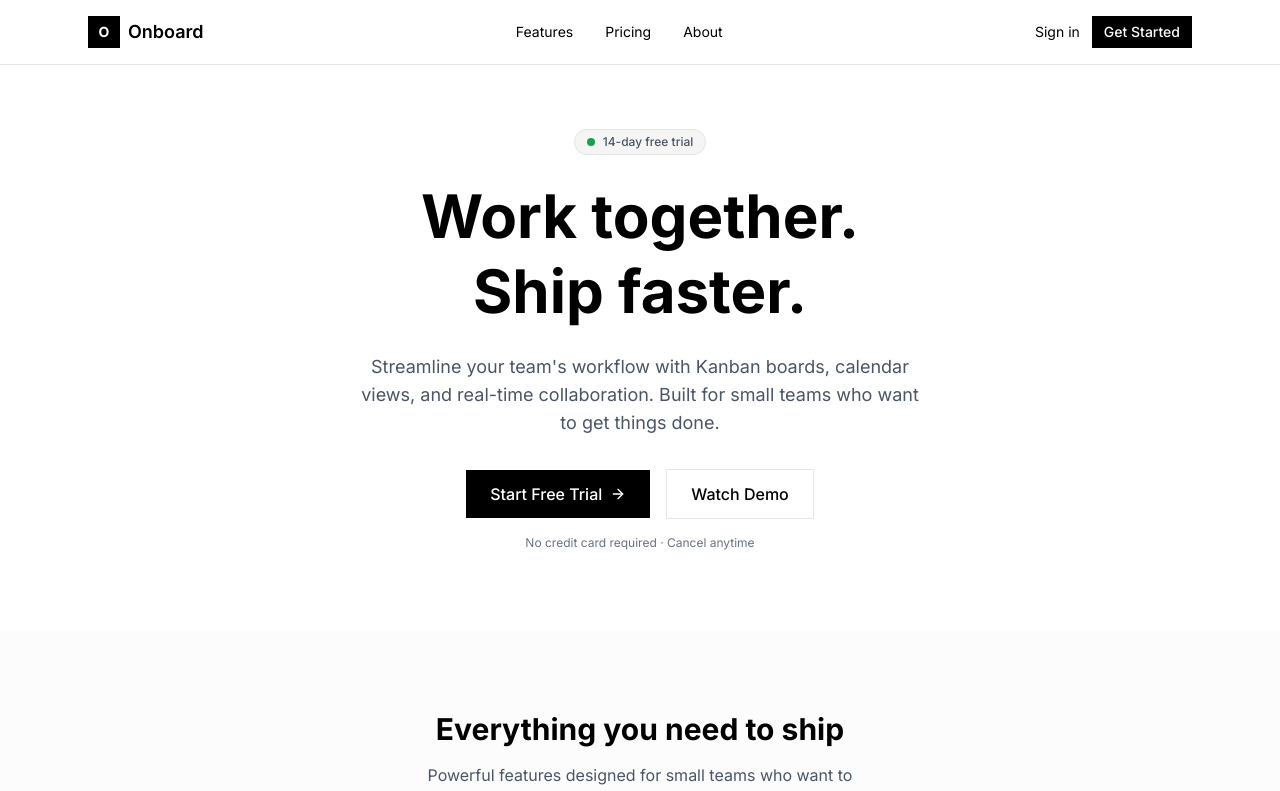
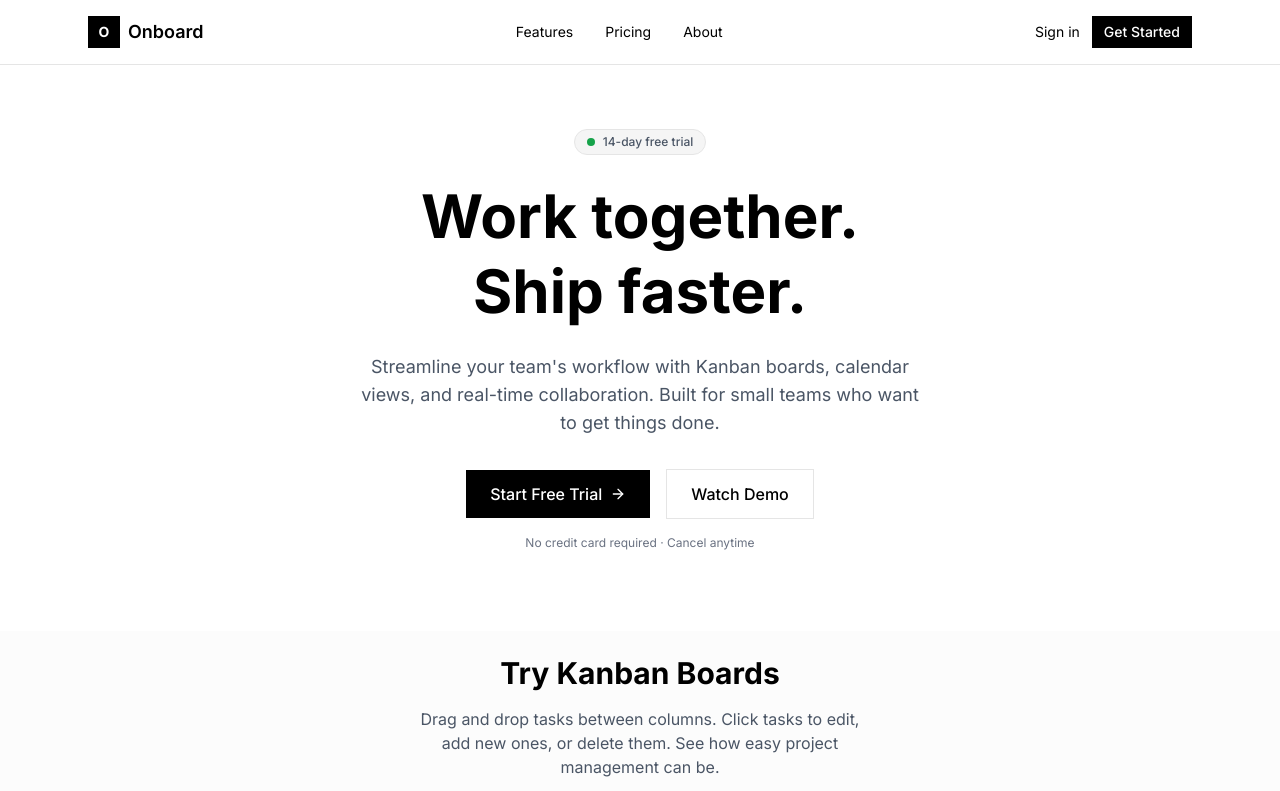
Before and after one commit to samuel-sarmah/onboad, a Next.js app: page / in a window 1280 px wide. Shown: the top 791 px of the page. Built offline with nearby package versions, Linux system fonts and the light colour scheme.

Commit message:
Add DemoKanban to homepage

```diff
--- a/src/app/page.tsx
+++ b/src/app/page.tsx
@@ -1,11 +1,11 @@
-import { Header, Hero, Features, Pricing, CTA, Footer } from "@/components/landing";
+import { Header, Hero, DemoKanban, Pricing, CTA, Footer } from "@/components/landing";
 
 export default function Home() {
   return (
     <main className="min-h-screen bg-white">
       <Header />
       <Hero />
-      <Features />
+      <DemoKanban />
       <Pricing />
       <CTA />
       <Footer />
```
